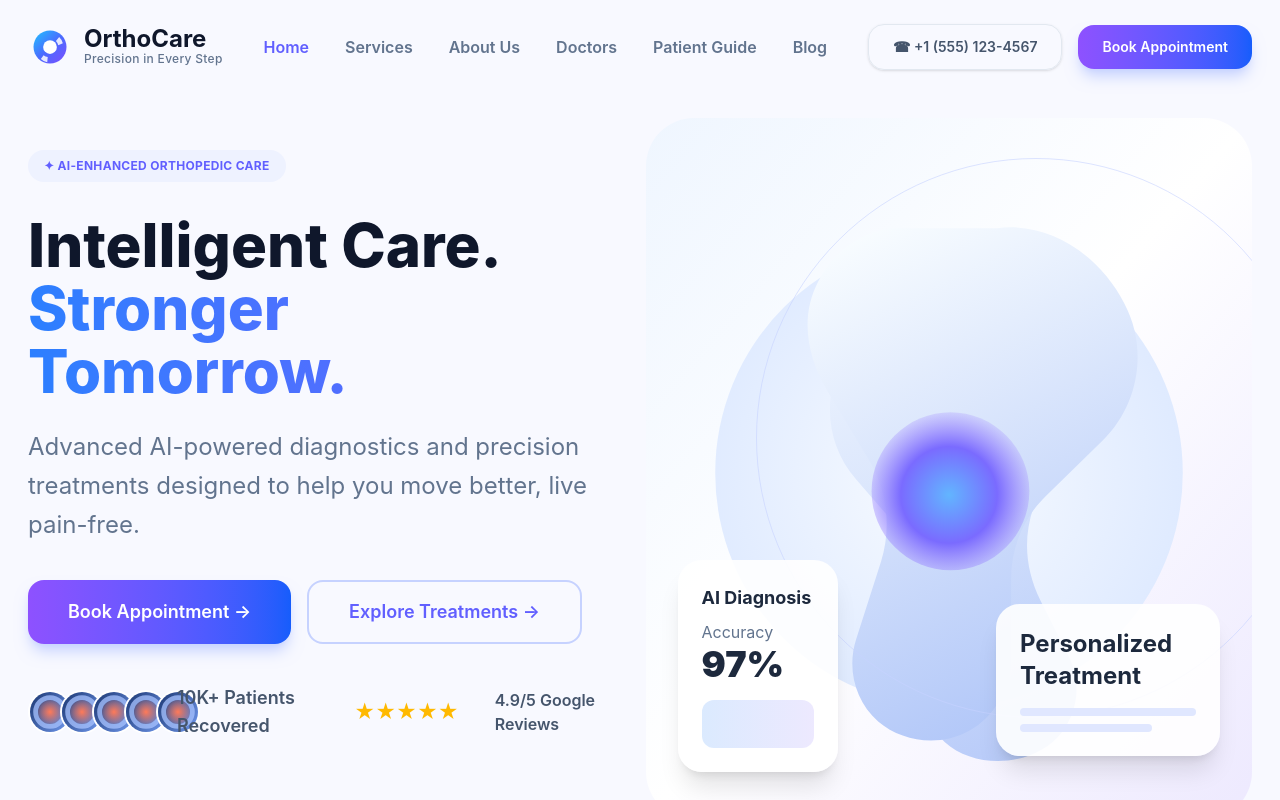
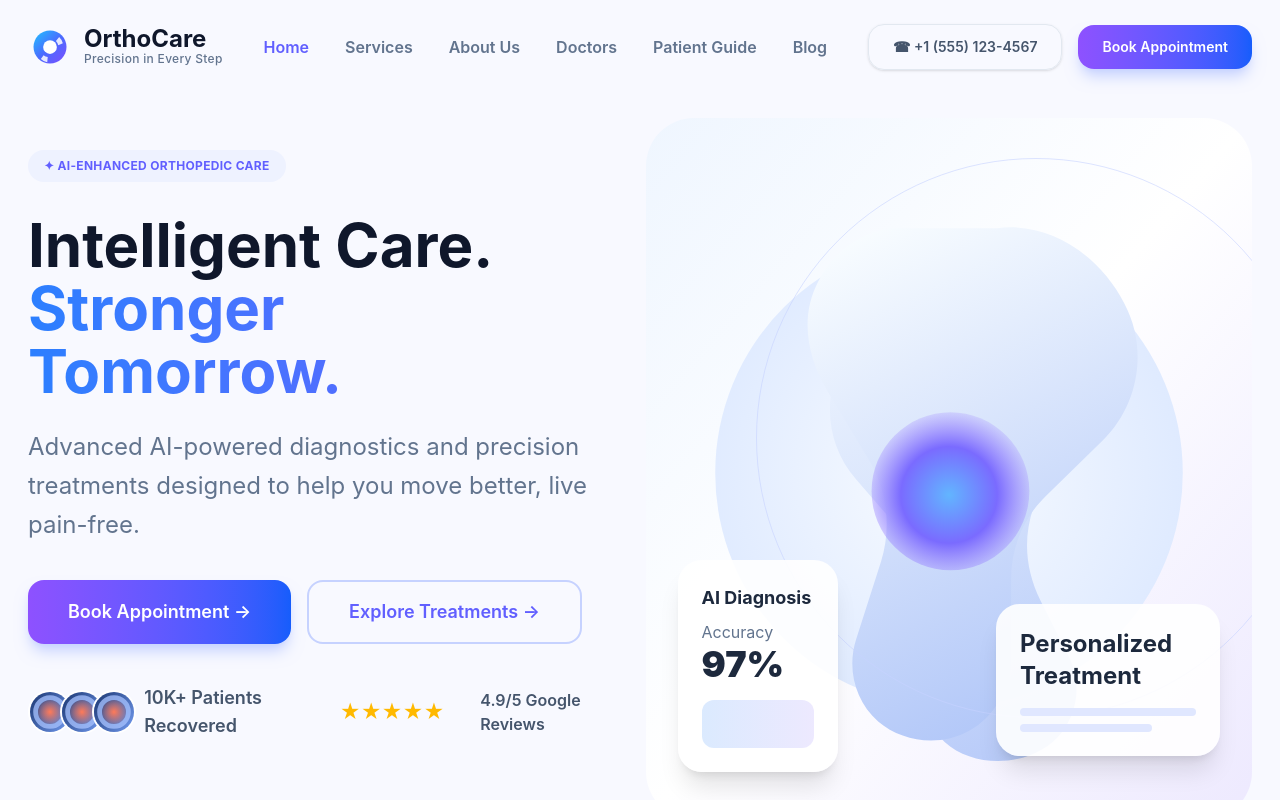
Before and after one commit to asimsharif01/orthocare, a Next.js app: page / in a window 1280 px wide. Shown: the top 800 px of the page. Built offline with nearby package versions, Linux system fonts and the light colour scheme.

Commit message:
Fix hydration warning and simplify hero social proof

```diff
--- a/src/app/layout.tsx
+++ b/src/app/layout.tsx
@@ -27,7 +27,7 @@ export default function RootLayout({
       lang="en"
       className={`${geistSans.variable} ${geistMono.variable} h-full antialiased`}
     >
-      <body className="min-h-full flex flex-col">{children}</body>
+      <body suppressHydrationWarning className="min-h-full flex flex-col">{children}</body>
     </html>
   );
 }
--- a/src/components/ui/Hero.tsx
+++ b/src/components/ui/Hero.tsx
@@ -1,6 +1,6 @@
 import Image from "next/image";
 
-const avatars = ["/orthocare/service-1.svg", "/orthocare/service-2.svg", "/orthocare/service-3.svg", "/orthocare/service-4.svg", "/orthocare/service-5.svg"];
+const avatars = ["/orthocare/service-1.svg", "/orthocare/service-2.svg", "/orthocare/service-3.svg"];
 
 export default function Hero() {
   return (
@@ -10,7 +10,7 @@ export default function Hero() {
           ✦ AI-Enhanced Orthopedic Care
         </span>
 
-        <h1 className="mt-8 text-6xl font-extrabold leading-[1.05] text-slate-900">
+        <h1 className="mt-8 text-6xl font-bold leading-[1.05] text-slate-900">
           Intelligent Care.
           <span className="block bg-gradient-to-r from-blue-500 to-indigo-500 bg-clip-text text-transparent">Stronger Tomorrow.</span>
         </h1>
```
